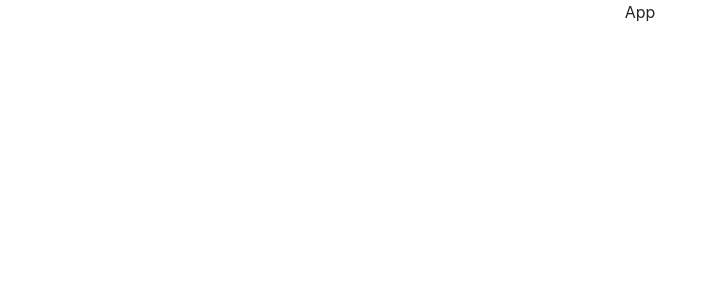
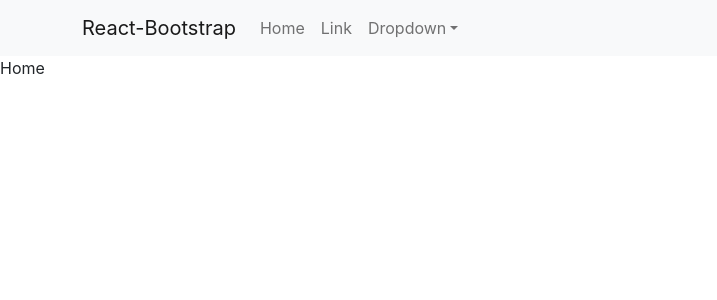
Before and after one commit to JamiuKolawole04/mern-chat-app-with-rooms, a React (Create React App) app in the folder client/: page / in a window 1280 px wide. Shown: the top 300 px of the page, without its empty margins (0-717 px from the left). Built offline with nearby package versions, Linux system fonts and the light colour scheme.

Commit message:
chore: adding routes

```diff
--- a/client/src/App.js
+++ b/client/src/App.js
@@ -1,7 +1,21 @@
+import { BrowserRouter, Routes, Route } from "react-router-dom";
+
+import { Signup, Login, Home, Chat } from "./pages";
 import "./App.css";
+import { Navigation } from "./components";
 
 function App() {
-  return <div className="App">App</div>;
+  return (
+    <BrowserRouter>
+      <Navigation />
+      <Routes>
+        <Route path="/" element={<Home />} />
+        <Route path="/login" element={<Login />} />
+        <Route path="/signup" element={<Signup />} />
+        <Route path="/chat" element={<Chat />} />
+      </Routes>
+    </BrowserRouter>
+  );
 }
 
 export default App;
--- /dev/null
+++ b/client/src/components/index.js
@@ -0,0 +1 @@
+export { Navigation } from "./navigation";
--- /dev/null
+++ b/client/src/components/navigation.jsx
@@ -0,0 +1,33 @@
+import React from "react";
+import Container from "react-bootstrap/Container";
+import Nav from "react-bootstrap/Nav";
+import Navbar from "react-bootstrap/Navbar";
+import NavDropdown from "react-bootstrap/NavDropdown";
+
+export const Navigation = () => {
+  return (
+    <Navbar bg="light" expand="lg">
+      <Container>
+        <Navbar.Brand href="#home">React-Bootstrap</Navbar.Brand>
+        <Navbar.Toggle aria-controls="basic-navbar-nav" />
+        <Navbar.Collapse id="basic-navbar-nav">
+          <Nav className="me-auto">
+            <Nav.Link href="#home">Home</Nav.Link>
+            <Nav.Link href="#link">Link</Nav.Link>
+            <NavDropdown title="Dropdown" id="basic-nav-dropdown">
+              <NavDropdown.Item href="#action/3.1">Action</NavDropdown.Item>
+              <NavDropdown.Item href="#action/3.2">
+                Another action
+              </NavDropdown.Item>
+              <NavDropdown.Item href="#action/3.3">Something</NavDropdown.Item>
+              <NavDropdown.Divider />
+              <NavDropdown.Item href="#action/3.4">
+                Separated link
+              </NavDropdown.Item>
+            </NavDropdown>
+          </Nav>
+        </Navbar.Collapse>
+      </Container>
+    </Navbar>
+  );
+};
--- /dev/null
+++ b/client/src/pages/chat.jsx
@@ -0,0 +1,5 @@
+import React from "react";
+
+export const Chat = () => {
+  return <div>Chat</div>;
+};
--- /dev/null
+++ b/client/src/pages/home.jsx
@@ -0,0 +1,5 @@
+import React from "react";
+
+export const Home = () => {
+  return <div>Home</div>;
+};
--- /dev/null
+++ b/client/src/pages/index.js
@@ -0,0 +1,4 @@
+export { Home } from "./home";
+export { Chat } from "./chat";
+export { Login } from "./login";
+export { Signup } from "./signup";
--- /dev/null
+++ b/client/src/pages/login.jsx
@@ -0,0 +1,5 @@
+import React from "react";
+
+export const Login = () => {
+  return <div>Login</div>;
+};
--- /dev/null
+++ b/client/src/pages/signup.jsx
@@ -0,0 +1,5 @@
+import React from "react";
+
+export const Signup = () => {
+  return <div>Signup</div>;
+};
```
